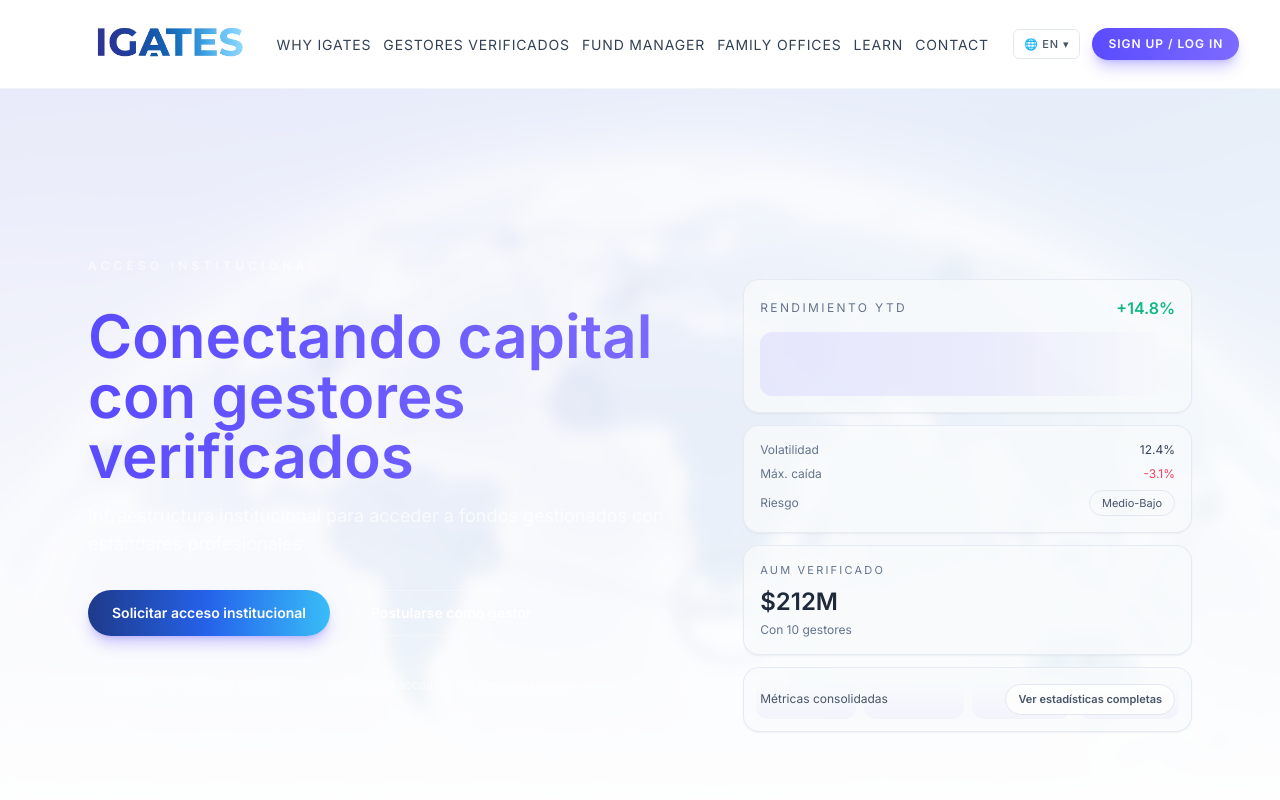
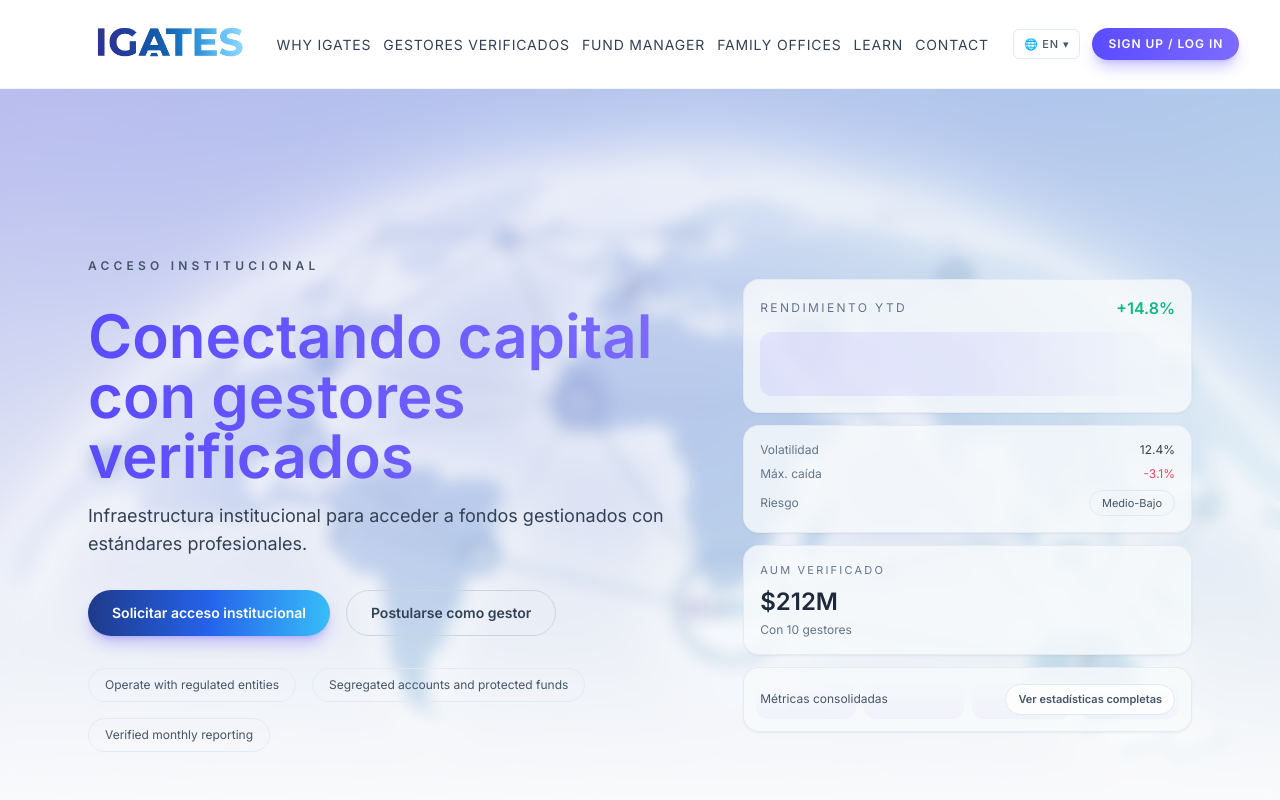
Before and after one commit to Juanherrera-123/Fund_Connect, a Next.js app: page / in a window 1280 px wide. Shown: the top 800 px of the page. Built offline with nearby package versions, Linux system fonts and the light colour scheme.

Commit message:
Adjust hero overlay and text contrast

```diff
--- a/src/components/home/Hero.tsx
+++ b/src/components/home/Hero.tsx
@@ -10,13 +10,13 @@ export function Hero() {
   return (
     <section
       id="hero"
-      className="relative flex min-h-screen items-center overflow-hidden bg-[url('/worldmap-Igates.png')] bg-cover bg-center text-white"
+      className="relative flex min-h-screen items-center overflow-hidden bg-[url('/worldmap-Igates.png')] bg-cover bg-center text-slate-900"
     >
-      <div className="absolute inset-0 z-0 bg-[rgba(255,255,255,0.88)] backdrop-blur" />
+      <div className="absolute inset-0 z-0 bg-[rgba(255,255,255,0.6)] backdrop-blur" />
       <div className="relative z-10 mx-auto grid max-w-6xl translate-y-4 gap-12 px-6 py-20 lg:grid-cols-[1.15fr_0.85fr] lg:items-center">
         <div className="space-y-8">
           <p
-            className="text-xs font-semibold uppercase tracking-[0.35em] text-white/60"
+            className="text-xs font-semibold uppercase tracking-[0.35em] text-slate-600"
             data-i18n="heroEyebrow"
           >
             Acceso institucional
@@ -28,7 +28,7 @@ export function Hero() {
             >
               Conectando capital con gestores verificados
             </h1>
-            <p className="text-base text-white/70 md:text-lg" data-i18n="heroLead">
+            <p className="text-base text-slate-700 md:text-lg" data-i18n="heroLead">
               Infraestructura institucional para acceder a fondos gestionados con estándares
               profesionales.
             </p>
@@ -42,16 +42,16 @@ export function Hero() {
               Solicitar acceso institucional
             </Link>
             <Link
-              className="inline-flex items-center justify-center rounded-full border border-white/30 px-6 py-3 text-sm font-semibold text-white transition hover:border-white"
+              className="inline-flex items-center justify-center rounded-full border border-slate-300 px-6 py-3 text-sm font-semibold text-slate-700 transition hover:border-slate-400 hover:text-slate-900"
               href="#contact"
               data-i18n="heroCtaManager"
             >
               Postularse como gestor
             </Link>
           </div>
-          <div className="flex flex-wrap gap-4 text-xs text-white/60">
+          <div className="flex flex-wrap gap-4 text-xs text-slate-600">
             {trustItems.map((item) => (
-              <span key={item.key} className="rounded-full border border-white/15 px-4 py-2">
+              <span key={item.key} className="rounded-full border border-slate-200/80 px-4 py-2">
                 <span data-i18n={item.key}>{item.label}</span>
               </span>
             ))}
```
